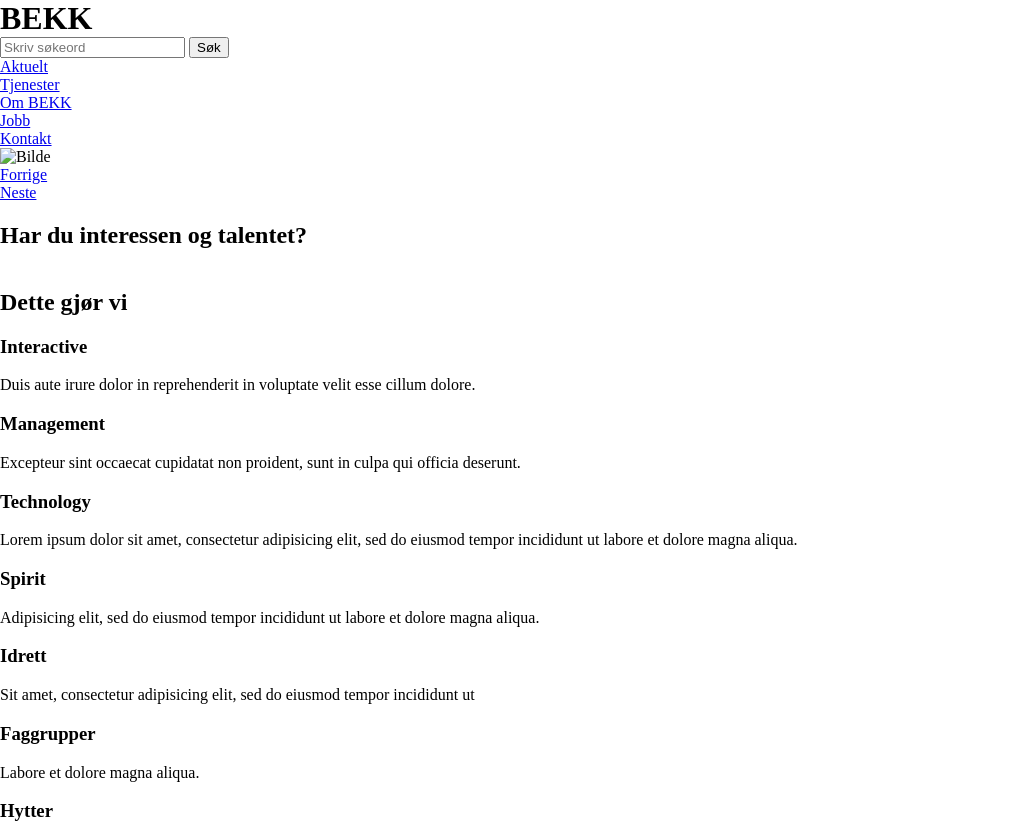
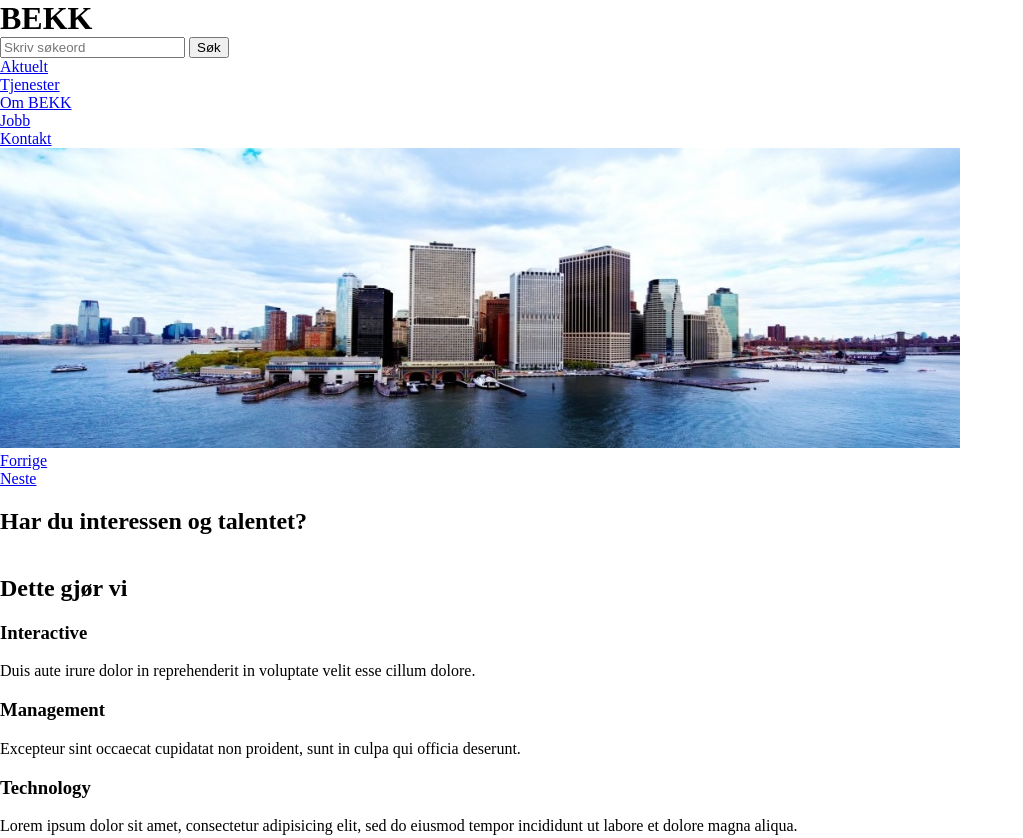
Before and after one commit to ewendel/frontend-bootcamp, a plain HTML site: page 02-cssintro/oppgave/start-cssintro.html in a window 1280 px wide. Shown: the top 838 px of the page, without its empty margins (0-1023 px from the left). Drawn offline with Linux system fonts and the light colour scheme.

Commit message:
fixed broken img src

```diff
--- a/02-cssintro/oppgave/start-cssintro.html
+++ b/02-cssintro/oppgave/start-cssintro.html
@@ -29,7 +29,7 @@
 			</nav>
 
 			<section>
-				<img src="../oppgaver/bilder/bilder/bilde-header-1.jpeg" alt="Bilde" width="960" height="300" />
+				<img src="../../mockup/bilder/bilde-header-1.jpeg" alt="Bilde" width="960" height="300" />
 				<ul>
 					<li><a href="#" id="">Forrige</a></li>
 					<li><a href="#" id="">Neste</a></li>
```
